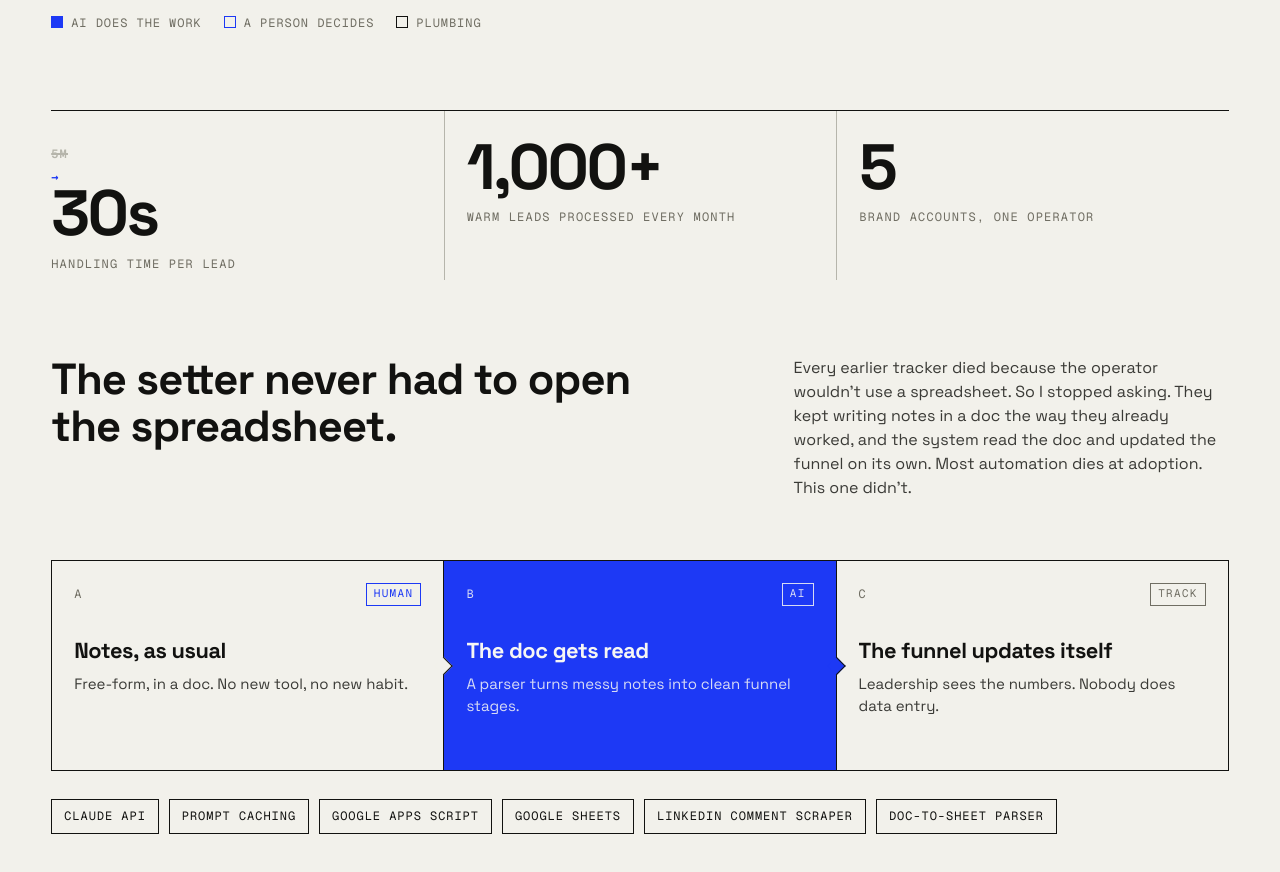
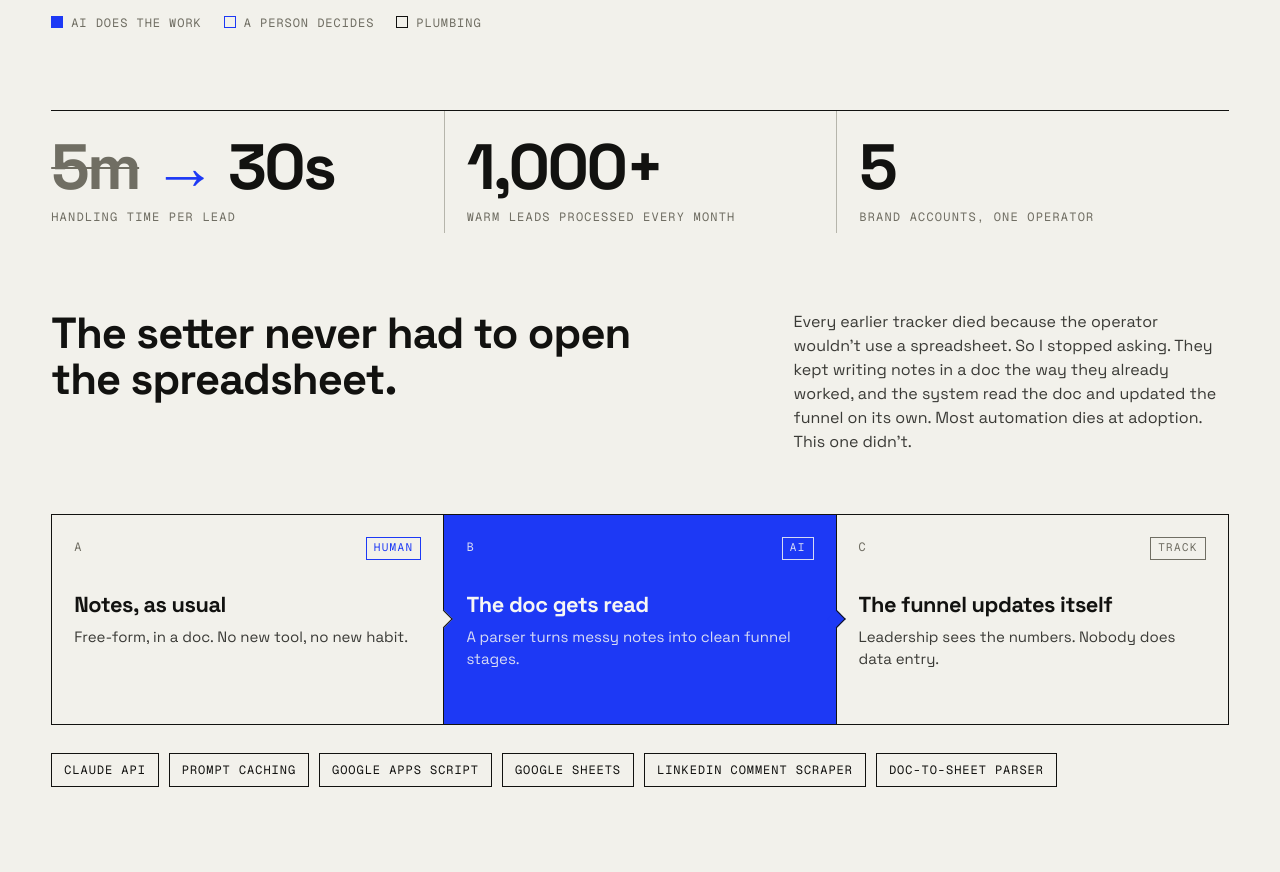
Before and after one commit to chaypatil/beingchay-portfolio, a website: page c2x/work/everis/index.html in a window 1280 px wide. Shown: the part 2273-3145 px from the top of the page. Drawn offline with nearby package versions, Linux system fonts and the light colour scheme; files whose address does not match are found by name.

Commit message:
style(design): FINDING-009 — 5m -> 30s stat renders inline and readable
The label rule hit the spans inside the number, shrinking 5m and the
arrow onto their own lines. Old value now uses the readable muted tone.

Co-Authored-By: Claude Opus 5.5 <noreply@anthropic.com>

```diff
--- a/c2x/case.css
+++ b/c2x/case.css
@@ -216,7 +216,7 @@
 }
 
 .metric strong .metric-from {
-  color: var(--faint);
+  color: var(--muted);
   text-decoration: line-through;
   text-decoration-thickness: 2px;
 }
@@ -225,7 +225,8 @@
   color: var(--accent);
 }
 
-.metric span {
+/* the label only: spans inside the number (5m -> 30s) stay inline */
+.metric > span {
   display: block;
   margin-top: 12px;
   color: var(--muted);
```
